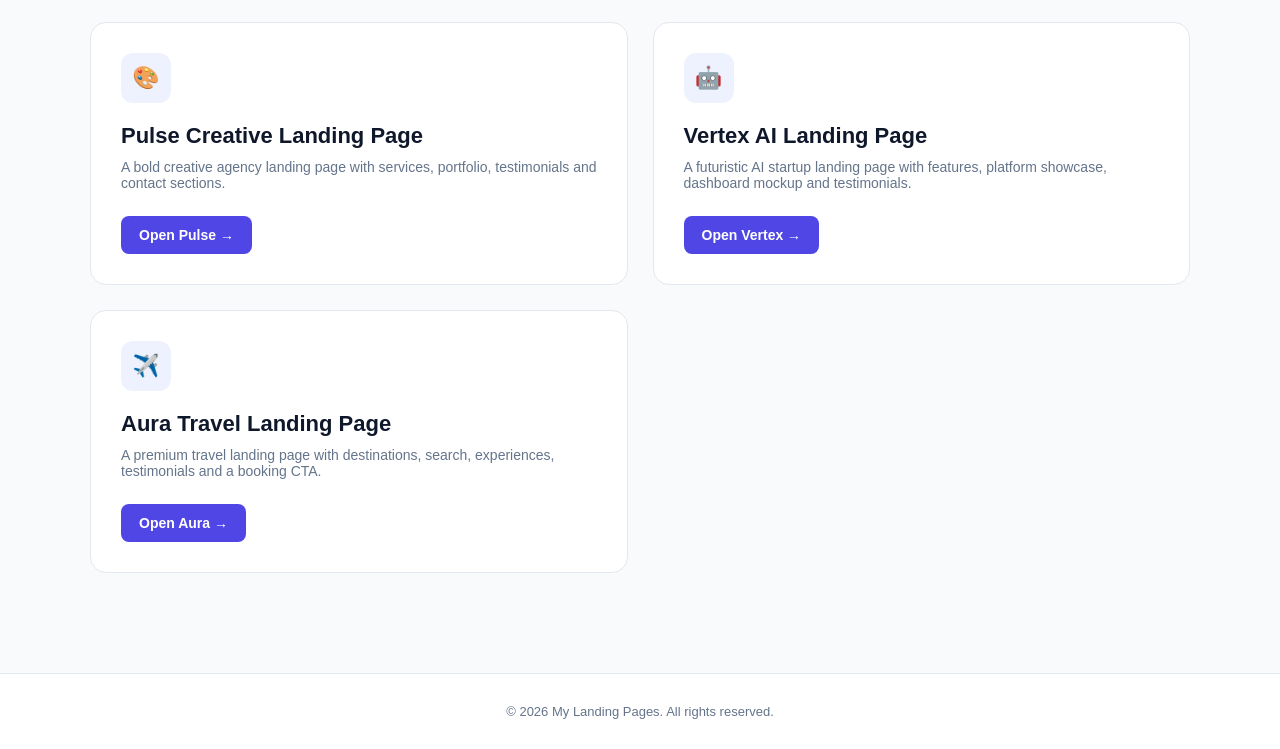
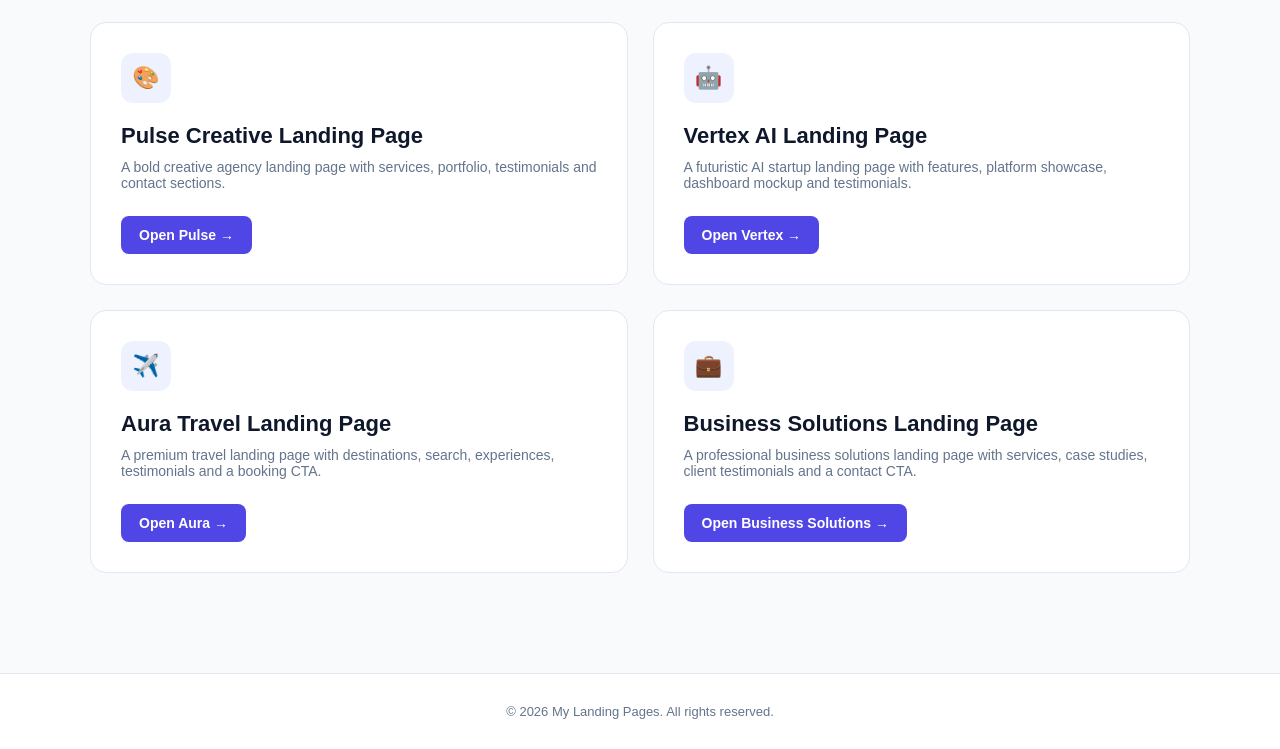
Before and after one commit to easyTeamHappy/landingpage, a plain HTML site: page index.html in a window 1280 px wide. Shown: the part 804-1553 px from the top of the page. Drawn offline with Linux system fonts and the light colour scheme.

Commit message:
Update index.html

```diff
--- a/index.html
+++ b/index.html
@@ -391,6 +391,30 @@
 
       </div>
 
+      <div class="page-card">
+
+        <div class="page-icon">
+          💼
+        </div>
+
+        <h3>
+          Business Solutions Landing Page
+        </h3>
+
+        <p>
+          A professional business solutions landing page with services,
+          case studies, client testimonials and a contact CTA.
+        </p>
+
+        <a
+          href="business_solutions_landing_page.html"
+          class="open-button"
+        >
+          Open Business Solutions →
+        </a>
+
+      </div>
+
 
 
 
```
